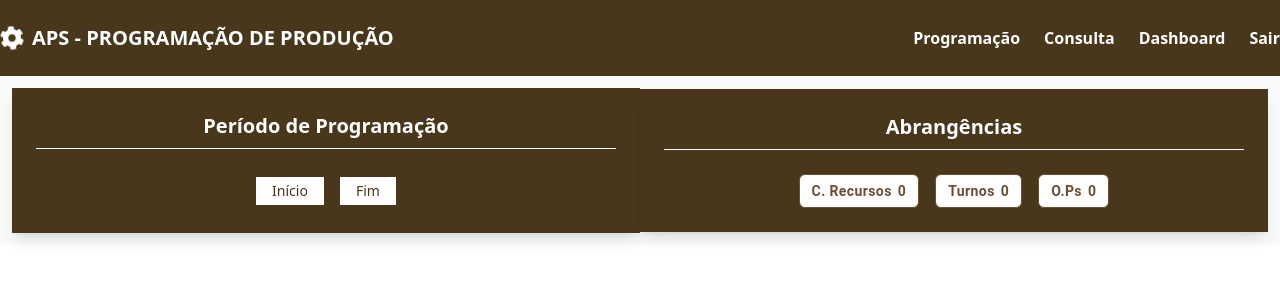
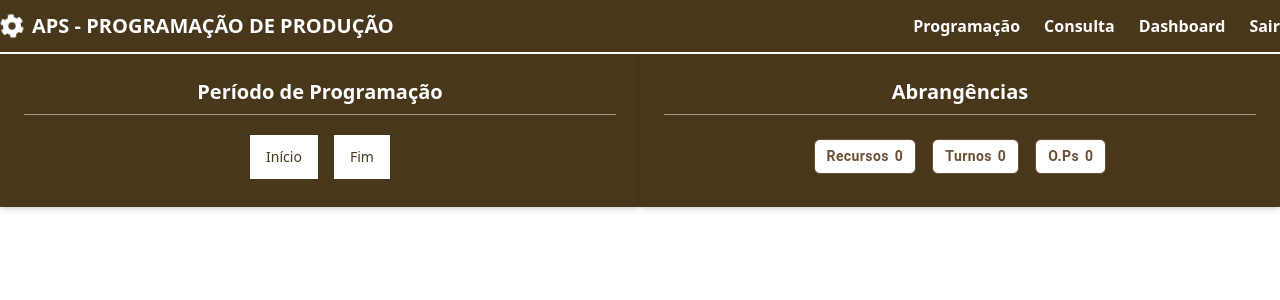
Before and after one commit to Vrodriz/Project_APS, a Next.js app: page / in a window 1280 px wide. Shown: the top 300 px of the page. Built offline with nearby package versions, Linux system fonts and the light colour scheme.

Commit message:
feat: add dropdown close functionality when clicking outside

```diff
--- a/src/app/FirstPage/Firstpage.tsx
+++ b/src/app/FirstPage/Firstpage.tsx
@@ -6,7 +6,7 @@ import ProgramacaoInteligente from './component/periododeProgramacao';
 
 export default function Home() {
   return (
-    <div className=" p-3">
+    <div className="py-[2px]">
       <div className="grid  sm:grid-cols-1 lg:grid-cols-2">
         {/* Card Programação Inteligente */}
         <div className="flex flex-col items-center justify-center text-white rounded-lg ">
--- a/src/app/FirstPage/component/Abrangências/Abrangencias.tsx
+++ b/src/app/FirstPage/component/Abrangências/Abrangencias.tsx
@@ -5,8 +5,8 @@ import ScopeControl from "@/app/FirstPage/component/Abrangências/ScopeControl";
 export default function Coverage() {
   return (
     <Card title="Abrangências">
-      <div className="flex flex-row gap-4 py- justify-center items-center">
-      <ScopeControl label="C. Recursos" options={["TF-1", "TF-2", "TF-3", "TF-4"]} />
+      <div className="flex flex-row gap-4 py-2 justify-center items-center">
+      <ScopeControl label="Recursos" options={["TF-1", "TF-2", "TF-3", "TF-4"]} />
       <ScopeControl label="Turnos" options={["Turno 1", "Turno 2", "Turno 3"]} />
       <ScopeControl label="O.Ps" options={["OP-1", "OP-2", "OP-3"]} />
 
--- a/src/app/FirstPage/component/Abrangências/ScopeControl.tsx
+++ b/src/app/FirstPage/component/Abrangências/ScopeControl.tsx
@@ -1,4 +1,4 @@
-import { useState } from "react";
+import { useState, useRef, useEffect } from "react";
 import Autocomplete from "@mui/material/Autocomplete";
 import TextField from "@mui/material/TextField";
 import { Button, Box } from "@mui/material";
@@ -9,16 +9,43 @@ interface ScopeControlProps {
 }
 
 function ScopeControl({ label, options }: ScopeControlProps) {
+  // Estados para controlar a visibilidade do dropdown e os valores selecionados
   const [isScopeVisible, setIsScopeVisible] = useState(false);
   const [value, setValue] = useState<string[]>([]);
 
+  // Criação de uma referência para o dropdown (caixa do autocomplete)
+  const dropdownRef = useRef<HTMLDivElement>(null);
+
+  // Alternar a visibilidade do dropdown ao clicar no botão
   const toggleScope = () => setIsScopeVisible((prev) => !prev);
 
+  // Função para fechar o dropdown ao clicar fora dele
+  const handleClickOutside = (event: MouseEvent) => {
+    // Verifica se o clique não ocorreu no dropdown ou em seus filhos
+    if (
+      dropdownRef.current &&
+      !dropdownRef.current.contains(event.target as Node)
+    ) {
+      setIsScopeVisible(false); // Fecha o dropdown
+    }
+  };
+
+  // Adicionar e remover o evento de clique global
+  useEffect(() => {
+    // Adiciona o evento de clique global no documento
+    document.addEventListener("mousedown", handleClickOutside);
+    // Remove o evento de clique ao desmontar o componente
+    return () => {
+      document.removeEventListener("mousedown", handleClickOutside);
+    };
+  }, []);
+
   return (
-    <Box className="relative">
+    // Adicionei a referência do `dropdownRef` ao container do botão e do dropdown
+    <Box className="relative" ref={dropdownRef}>
       {/* Custom Button */}
       <Button
-        onMouseDown={toggleScope}
+        onMouseDown={toggleScope} // Alterna a visibilidade do dropdown ao clicar no botão
         variant="outlined"
         sx={{
           backgroundColor: "white",
@@ -65,7 +92,6 @@ function ScopeControl({ label, options }: ScopeControlProps) {
             getOptionLabel={(option) => option}
             filterSelectedOptions
             onChange={(event, newValue: string[]) => setValue(newValue)}
-            onClose={() => setIsScopeVisible(false)}
             renderInput={(params) => (
               <TextField
                 {...params}
--- a/src/app/FirstPage/component/periododeProgramacao.tsx
+++ b/src/app/FirstPage/component/periododeProgramacao.tsx
@@ -5,7 +5,7 @@ export default function Period() {
   return (
     <Card title="Período de Programação">
       <div className="flex flex-row py-[4px] gap-4 justify-center sm:justify-center">
-        <button className="bg-white text-customBrown px-4 py-1 rounded-md text-sm hover:bg-gray-200">
+        <button className="bg-white text-customBrown px-4 py-3 rounded-md text-sm hover:bg-gray-200">
           Início
         </button>
         <button className="bg-white text-customBrown px-4 py-1 rounded-md text-sm hover:bg-gray-200">
--- a/src/app/components/Card.tsx
+++ b/src/app/components/Card.tsx
@@ -7,14 +7,14 @@ interface CardProps {
 
 const Card: React.FC<CardProps> = ({ title, children }) => {
   return (
-    <div className="bg-customBrown text-white rounded-lg p-6 shadow-lg min-w-[480px] max-w-[900px] w-full">
+    <div className="bg-customBrown text-white p-6 shadow-md hover:shadow-xl transition-shadow duration-300 ease-in-out w-full h-full flex flex-col">
       {/* Título */}
-      <div className="text-center font-bold text-xl mb-6 border-b border-white pb-2">
+      <div className="text-center font-bold text-xl mb-4 border-b border-opacity-50 border-white pb-2">
         {title}
       </div>
 
       {/* Conteúdo */}
-      <div className="flex flex-col gap-4">{children}</div>
+      <div className="flex flex-col gap-6 flex-grow">{children}</div>
     </div>
   );
 };
--- a/src/app/components/Header.tsx
+++ b/src/app/components/Header.tsx
@@ -3,7 +3,7 @@ import { FaCog } from 'react-icons/fa';
 
 const Header = () => {
   return (
-    <header className="bg-customBrown w-full py-6">
+    <header className="bg-customBrown w-full py-3">
       <div className="container mx-auto flex justify-between items-center">
 
         <div className="flex items-center space-x-2">
```
